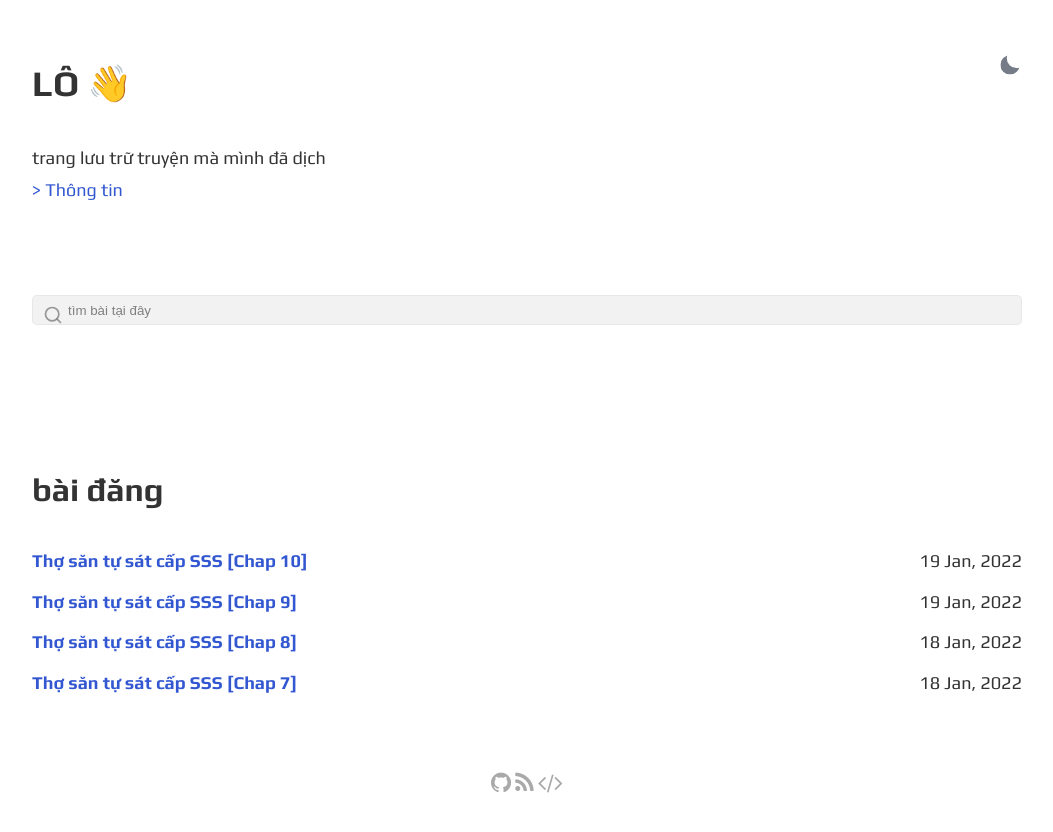
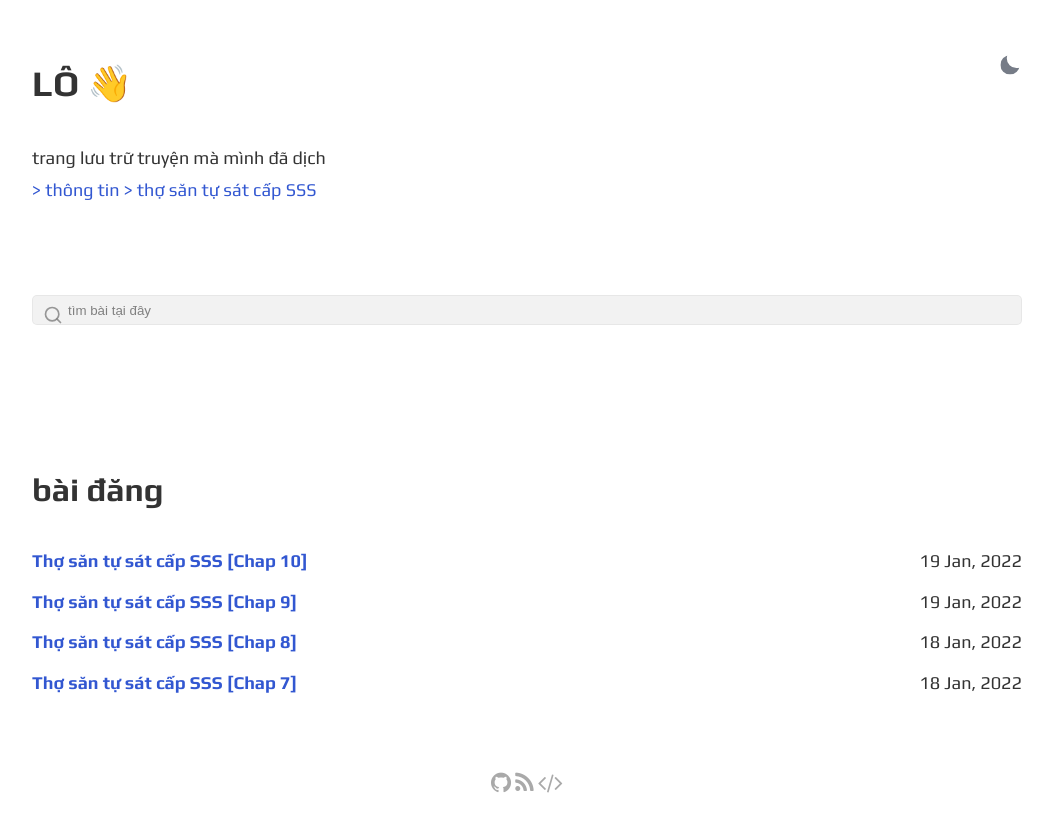
Before and after one commit to kuhekin/gesko, a Jekyll site: the page built from index.html, in a window 1280 px wide. Shown: the top 832 px of the page, without its empty margins (113-1166 px from the left). Built offline with Jekyll 4.4.1, drawn with Linux system fonts in a browser that asks for light colours.

Commit message:
Update index.html

```diff
--- a/index.html
+++ b/index.html
@@ -11,7 +11,8 @@ layout: default
     <div class="bio">
 	    {{ site.description }}
         <p>
-	    <a href="{{ site.url }}{{ site.baseurl }}/about/">> Thông tin</a>
+	    <a href="{{ site.url }}{{ site.baseurl }}/about/">> thông tin</a>
+	    <a href="{{ site.url }}{{ site.baseurl }}/ssscsh/">> thợ săn tự sát cấp SSS</a>
         </p>
     </div>
 
```
